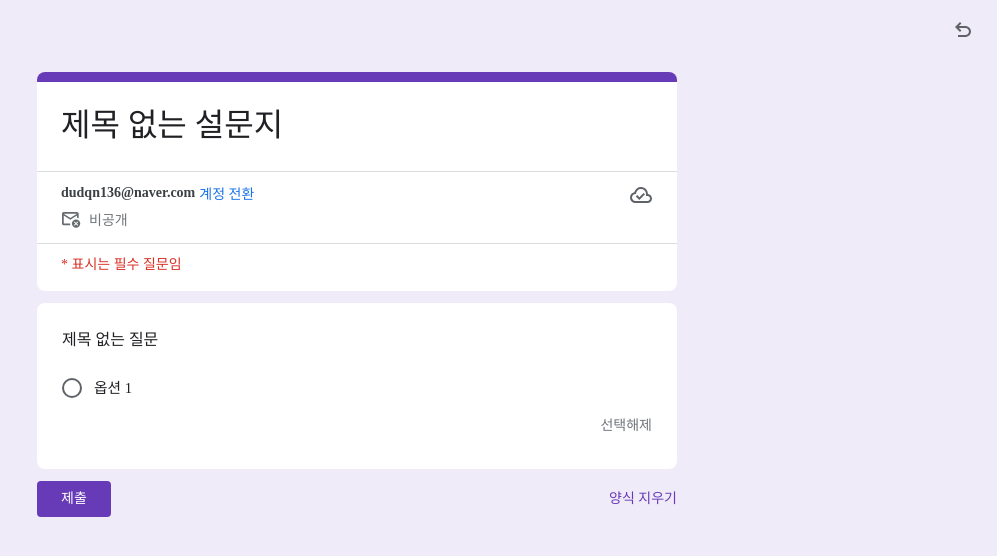
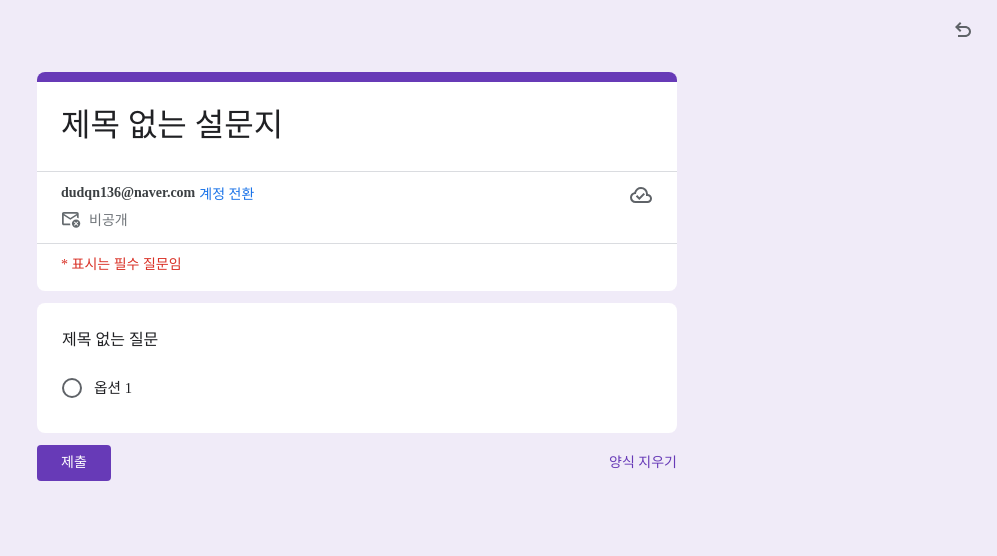
Before and after one commit to kennycha/google-form, a React (Vite) app: page / in a window 1280 px wide. Both pictures are taken after a click on the button 1214 px from the left and 30 px from the top of the page. Shown: the top 556 px of the page, without its empty margins (283-1280 px from the left). Built offline with nearby package versions, Linux system fonts and the light colour scheme.

Commit message:
fix: 선택 항목 없을 시 선택해제 버튼 숨김

```diff
--- a/src/components/view/QuestionInput/QuestionCheckboxInput/index.tsx
+++ b/src/components/view/QuestionInput/QuestionCheckboxInput/index.tsx
@@ -92,11 +92,13 @@ const QuestionCheckboxInput = ({
           </div>
         )}
       </ul>
-      <div className={cx("resetButtonWrapper")}>
-        <div className={cx("resetButton")} onClick={handleResetButtonClick}>
-          선택해제
+      {answer && (
+        <div className={cx("resetButtonWrapper")}>
+          <div className={cx("resetButton")} onClick={handleResetButtonClick}>
+            선택해제
+          </div>
         </div>
-      </div>
+      )}
     </div>
   );
 };
--- a/src/components/view/QuestionInput/QuestionChoiceInput/index.tsx
+++ b/src/components/view/QuestionInput/QuestionChoiceInput/index.tsx
@@ -90,11 +90,13 @@ const QuestionChoiceInput = ({
           </div>
         )}
       </ul>
-      <div className={cx("resetButtonWrapper")}>
-        <div className={cx("resetButton")} onClick={handleResetButtonClick}>
-          선택해제
+      {answer && (
+        <div className={cx("resetButtonWrapper")}>
+          <div className={cx("resetButton")} onClick={handleResetButtonClick}>
+            선택해제
+          </div>
         </div>
-      </div>
+      )}
     </div>
   );
 };
```
